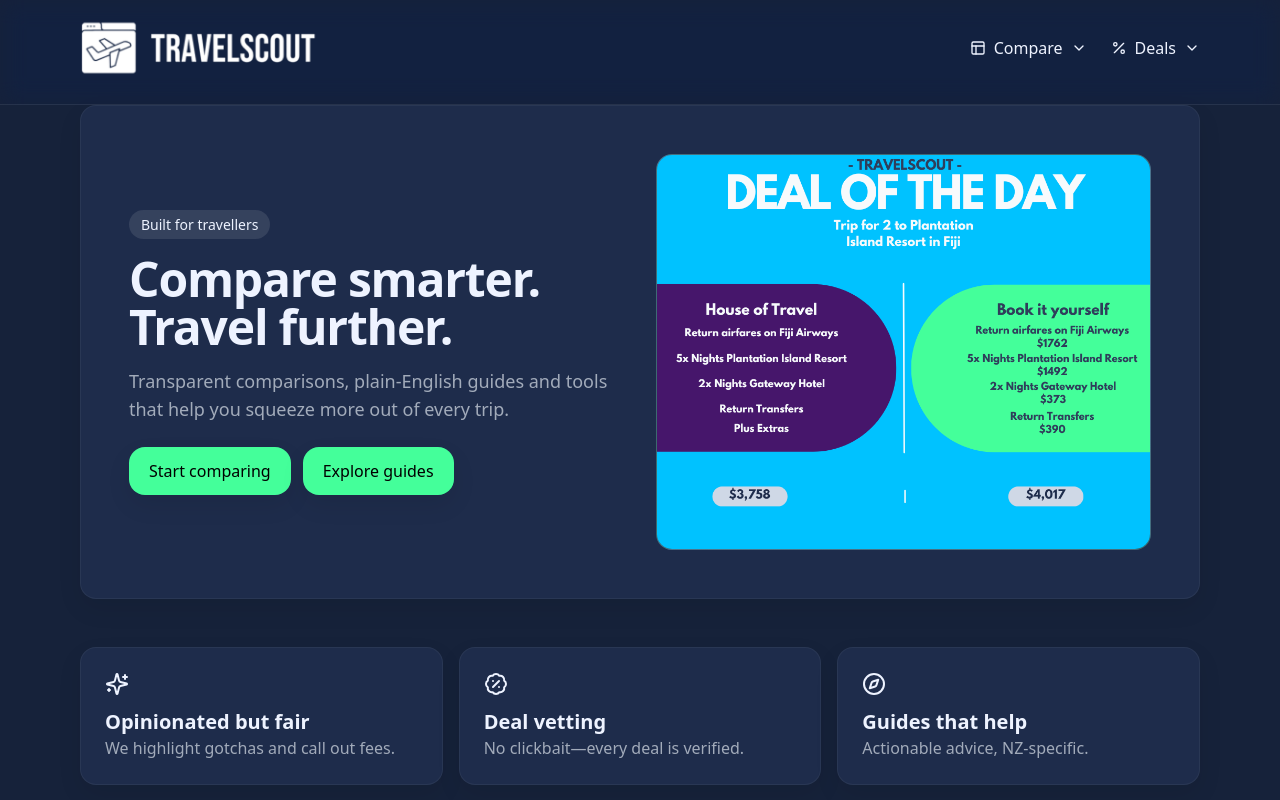
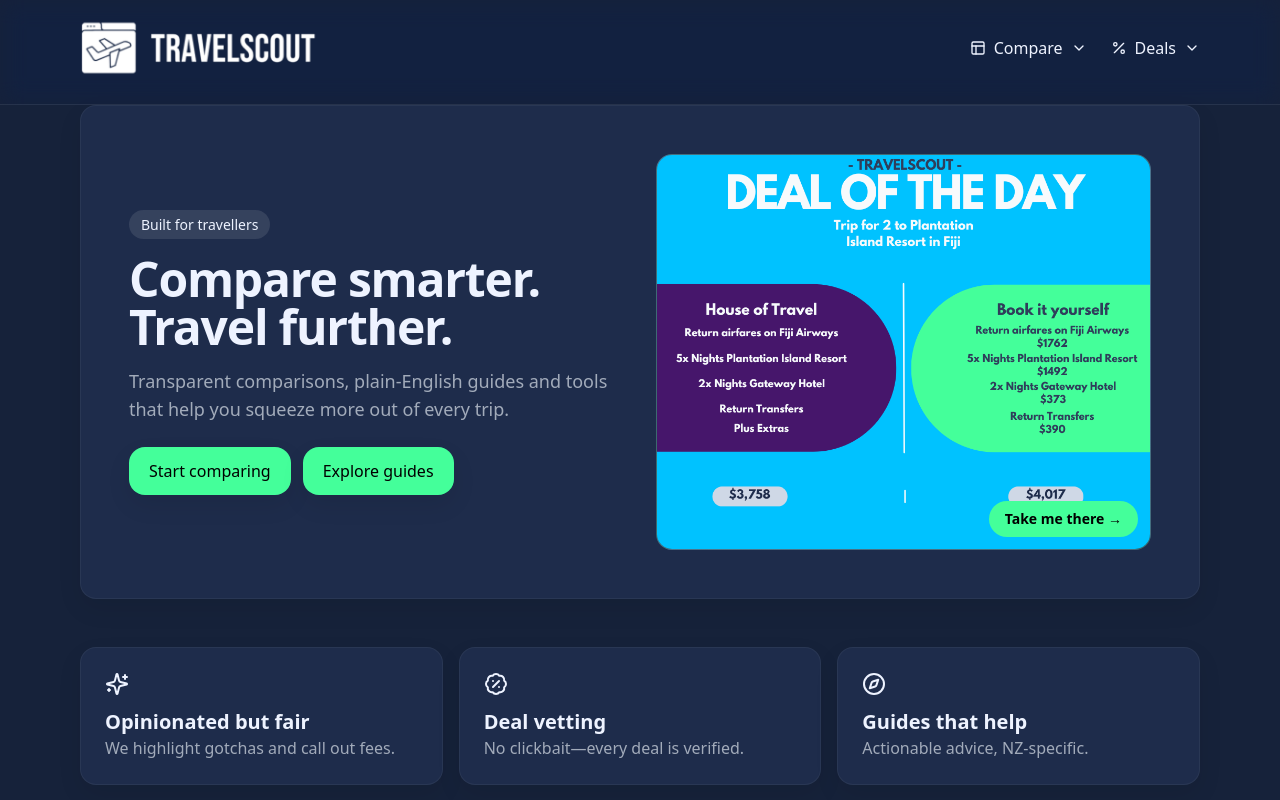
Before and after one commit to BrettWS2025/travelscout, a Next.js app: page / in a window 1280 px wide. Shown: the top 800 px of the page. Built offline with nearby package versions, Linux system fonts and the light colour scheme.

Commit message:
Update Hero.tsx

```diff
--- a/components/Hero.tsx
+++ b/components/Hero.tsx
@@ -30,21 +30,15 @@
         </div>
       </div>
 
-      {/* Right box with clickable image */}
-      <Link
-        href="https://www.houseoftravel.co.nz/deals/pacific-islands/fiji/plantation-island-resort-cmptffj2010#Inclusions"
-        target="_blank"
-        rel="noopener noreferrer"
-        className="block"
-      >
+      {/* Right box with image (only the CTA is clickable) */}
       <div
         className="
           relative w-full overflow-hidden rounded-2xl border
-            /* Give the box a real size at all breakpoints */
           aspect-[16/10] md:aspect-[5/4]
         "
         style={{
-            background: "linear-gradient(135deg, rgba(110,231,255,0.3), rgba(68,255,154,0.2))",
+          background:
+            "linear-gradient(135deg, rgba(110,231,255,0.3), rgba(68,255,154,0.2))",
           borderColor: "rgba(255,255,255,0.10)",
         }}
       >
@@ -56,8 +50,24 @@
           className="object-cover object-center"
           sizes="(max-width: 768px) 100vw, 50vw"
         />
+
+        {/* Clickable part only: CTA pill */}
+        <Link
+          href="https://www.houseoftravel.co.nz/deals/pacific-islands/fiji/plantation-island-resort-cmptffj2010#Inclusions"
+          target="_blank"
+          rel="noopener noreferrer"
+          aria-label="Open the Plantation Island deal (opens in a new tab)"
+          className="
+            absolute bottom-3 right-3 z-10
+            inline-flex items-center gap-1
+            rounded-full px-4 py-2 text-sm font-semibold
+            transition-transform hover:scale-[1.02] focus-visible:outline focus-visible:outline-2 focus-visible:outline-offset-2
+          "
+          style={{ background: "var(--brand)", color: "#000" }}
+        >
+          Take me there →
+        </Link>
       </div>
-      </Link>
     </section>
   );
 }
```
Lines whose indentation alone changed are shown as unchanged.
